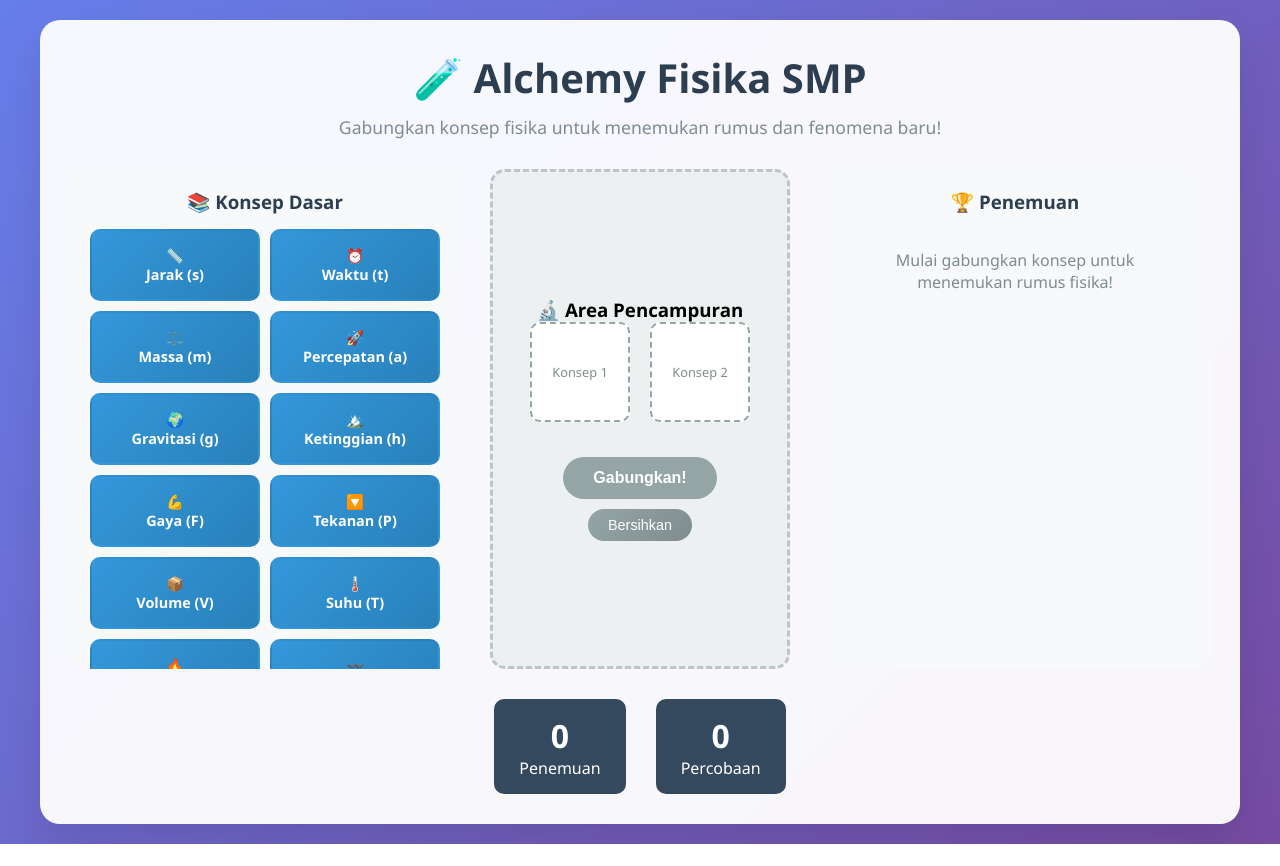
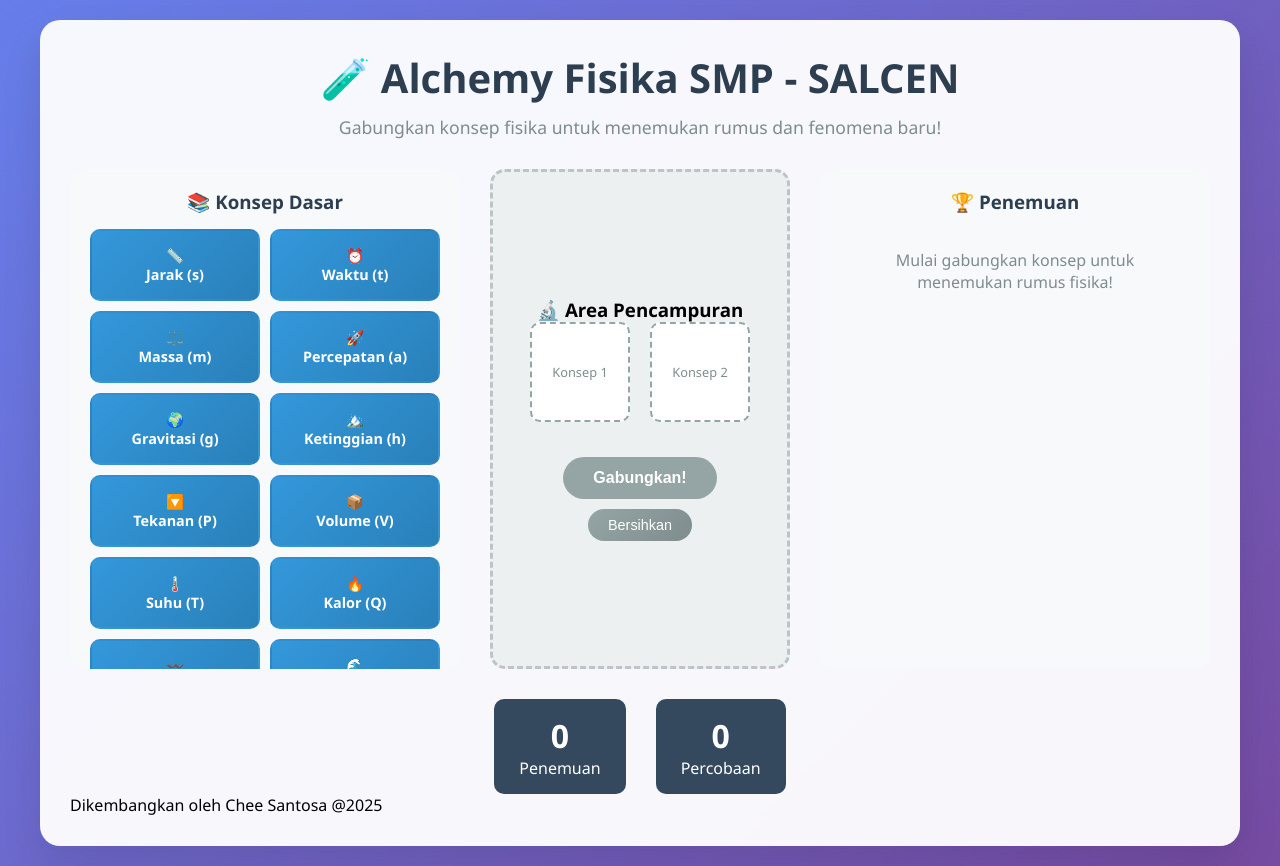
Before and after one commit to chesan145/MatchAlchemy-Konsep-Fisika, a plain HTML site: page index.html in a window 1280 px wide. Before the commit the page ends 844 px from the top, so only its background shows below. Drawn offline with Linux system fonts and the light colour scheme.

Commit message:
Update index.html

```diff
--- a/index.html
+++ b/index.html
@@ -276,7 +276,7 @@
 <body>
     <div class="game-container">
         <div class="header">
-            <h1>🧪 Alchemy Fisika SMP</h1>
+            <h1>🧪 Alchemy Fisika SMP - SALCEN</h1>
             <p>Gabungkan konsep fisika untuk menemukan rumus dan fenomena baru!</p>
         </div>
 
@@ -318,6 +318,10 @@
                 <span>Percobaan</span>
             </div>
         </div>
+            <div class="copyright">
+        <div class="footer">
+            <p>Dikembangkan oleh Chee Santosa @2025</p>
+        </div>
     </div>
 
     <script>
@@ -329,7 +333,6 @@
             { id: 'percepatan', name: 'Percepatan (a)', icon: '🚀' },
             { id: 'gravitasi', name: 'Gravitasi (g)', icon: '🌍' },
             { id: 'ketinggian', name: 'Ketinggian (h)', icon: '🏔️' },
-            { id: 'gaya', name: 'Gaya (F)', icon: '💪' },
             { id: 'tekanan', name: 'Tekanan (P)', icon: '🔽' },
             { id: 'volume', name: 'Volume (V)', icon: '📦' },
             { id: 'suhu', name: 'Suhu (T)', icon: '🌡️' },
```
